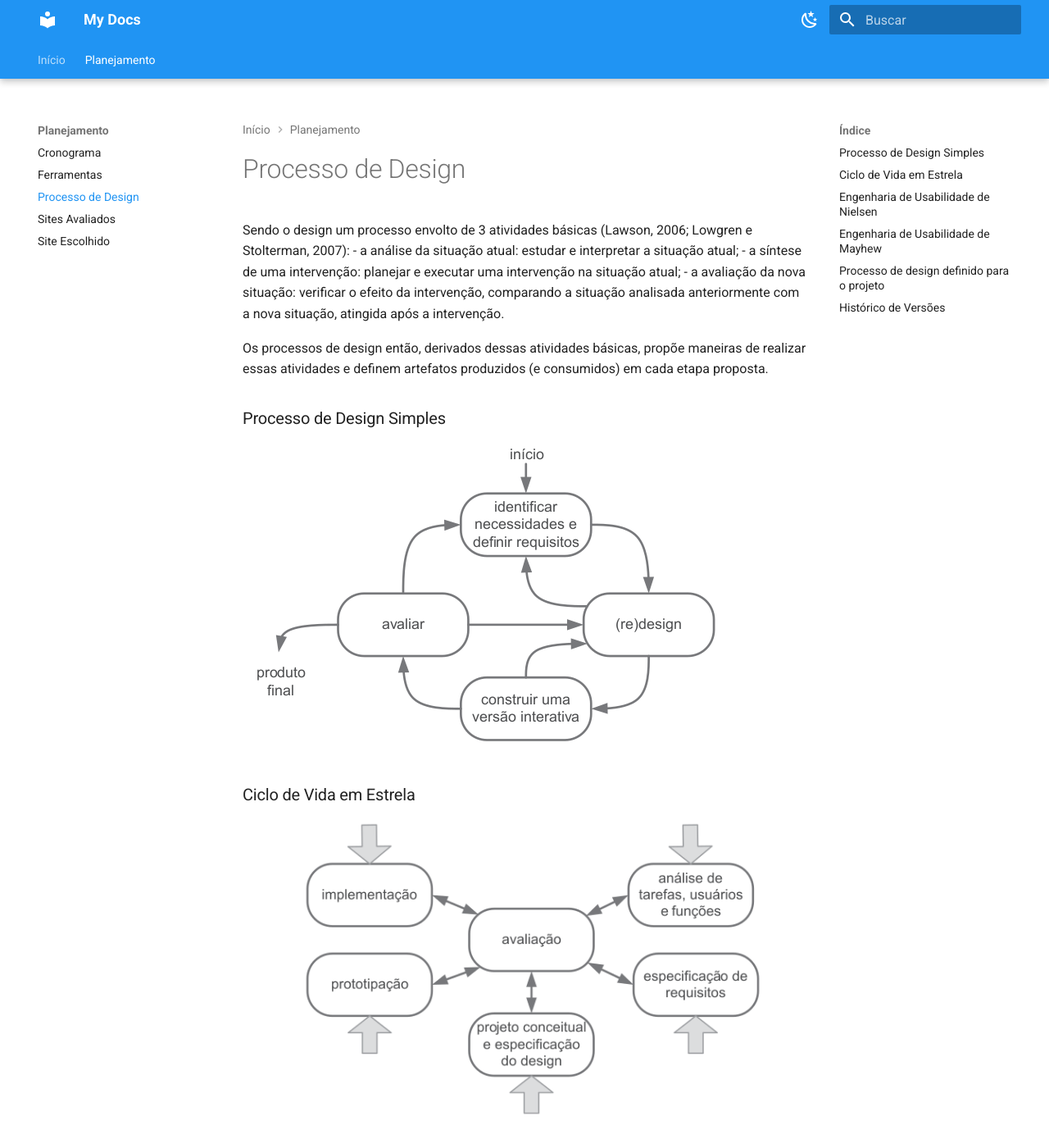
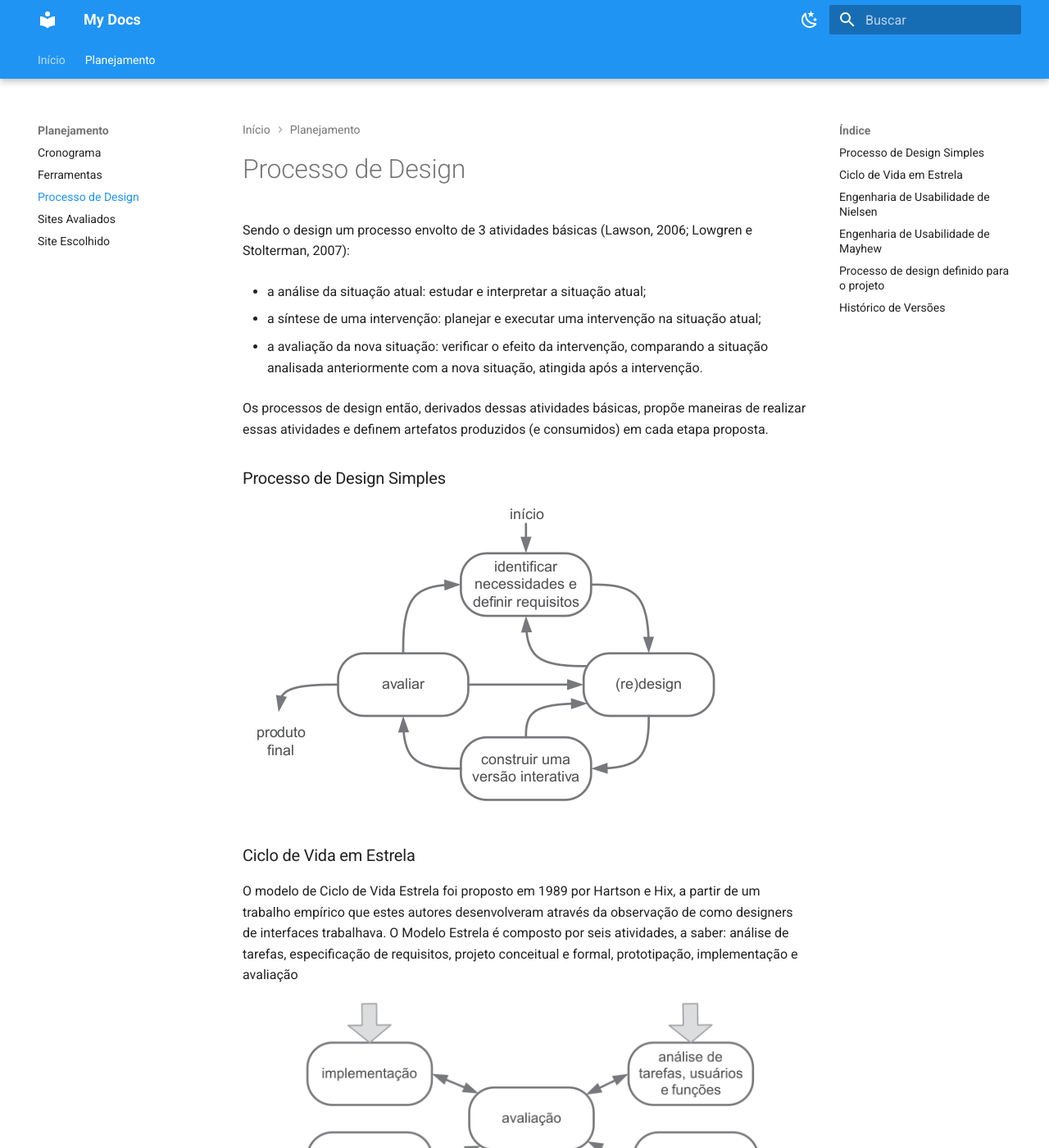
Before and after one commit to Interacao-Humano-Computador/2024.1-Grupo08, an MkDocs documentation site: the page built from docs/planejamento/processo_design.md, in a window 1280 px wide and 1400 px high. Shown: the whole window at 82% size. Built offline with MkDocs 1.6.1 and Material for MkDocs 9.7.7, drawn with Linux system fonts in a browser that asks for light colours; some of the changed text lies outside the part shown.

Commit message:
Atualizando Processo de Design

```diff
--- a/docs/planejamento/processo_design.md
+++ b/docs/planejamento/processo_design.md
@@ -1,6 +1,9 @@
 Sendo o design um processo envolto de 3 atividades básicas (Lawson, 2006; Lowgren e Stolterman, 2007):
+
 - a análise da situação atual: estudar e interpretar a situação atual;
+
 - a síntese de uma intervenção: planejar e executar uma intervenção na situação atual;
+
 - a avaliação da nova situação: verificar o efeito da intervenção, comparando a situação analisada anteriormente com a nova situação, atingida após a intervenção.
 
 Os processos de design então, derivados dessas atividades básicas, propõe maneiras de realizar essas atividades e definem artefatos produzidos (e consumidos) em cada etapa proposta.
@@ -8,9 +11,21 @@
 ### Processo de Design Simples
 ![processo de design simples](image.png)
 ### Ciclo de Vida em Estrela
+
+O modelo de Ciclo de Vida Estrela foi proposto em 1989 por Hartson e Hix, a partir de um trabalho empírico que estes autores desenvolveram através da observação de como  designers de interfaces trabalhava. O Modelo Estrela é composto por seis atividades, a saber: análise de tarefas, especificação de requisitos, projeto conceitual e formal, prototipação, implementação e avaliação
+
 ![alt text](image-1.png)
+
 ### Engenharia de Usabilidade de Nielsen
+
+Trata a usabilidade como um processo interativo que envolve o usuário em suas fases e onde cada fase gera um artefato. Deve se notas que esse processo é Centrado no Usuário.
+
+
 ### Engenharia de Usabilidade de Mayhew
+
+
+A Engenharia de Usabilidade de Mayhew traz uma abordagem que privilegia o papel do usuário na execução de tarefas, no intuito de construir sistemas adaptados às suas necessidades e objetivos.
+
 ![alt text](image-2.png)
 
 ## Processo de design definido para o projeto
```
